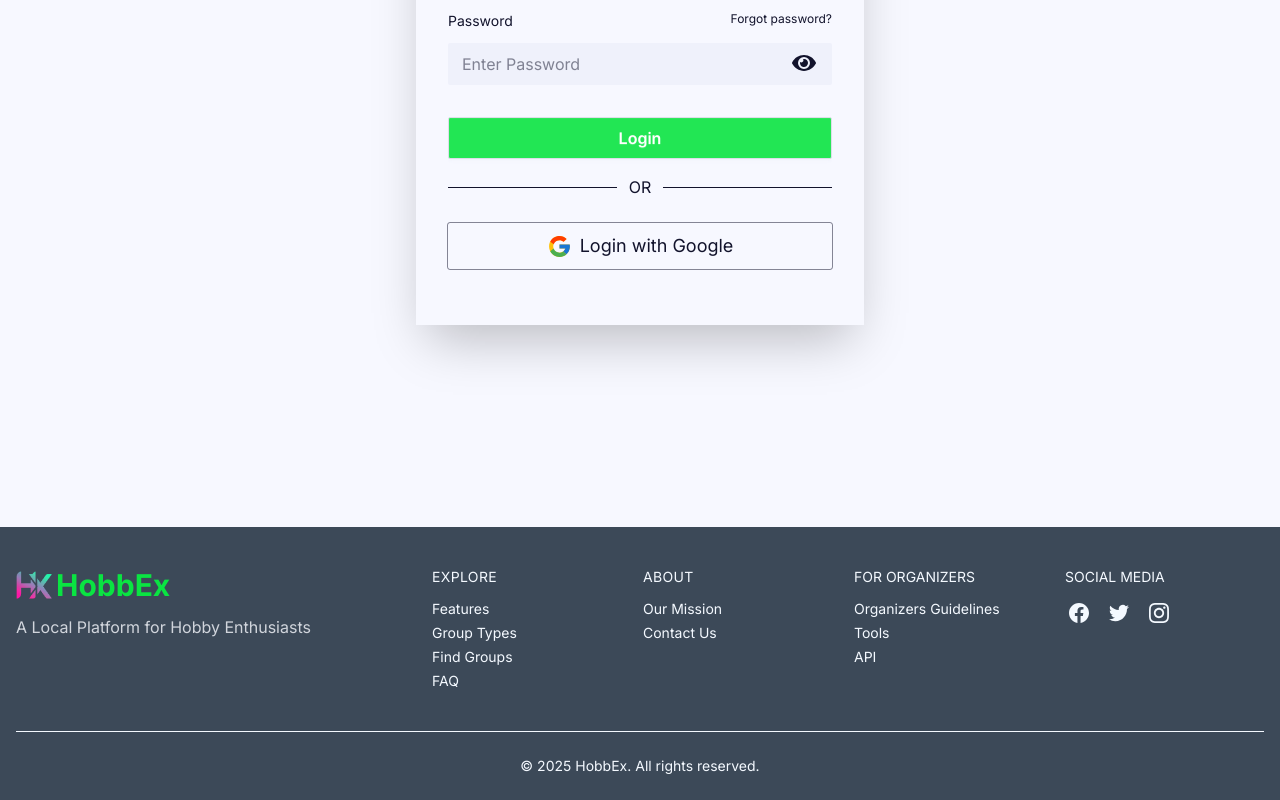
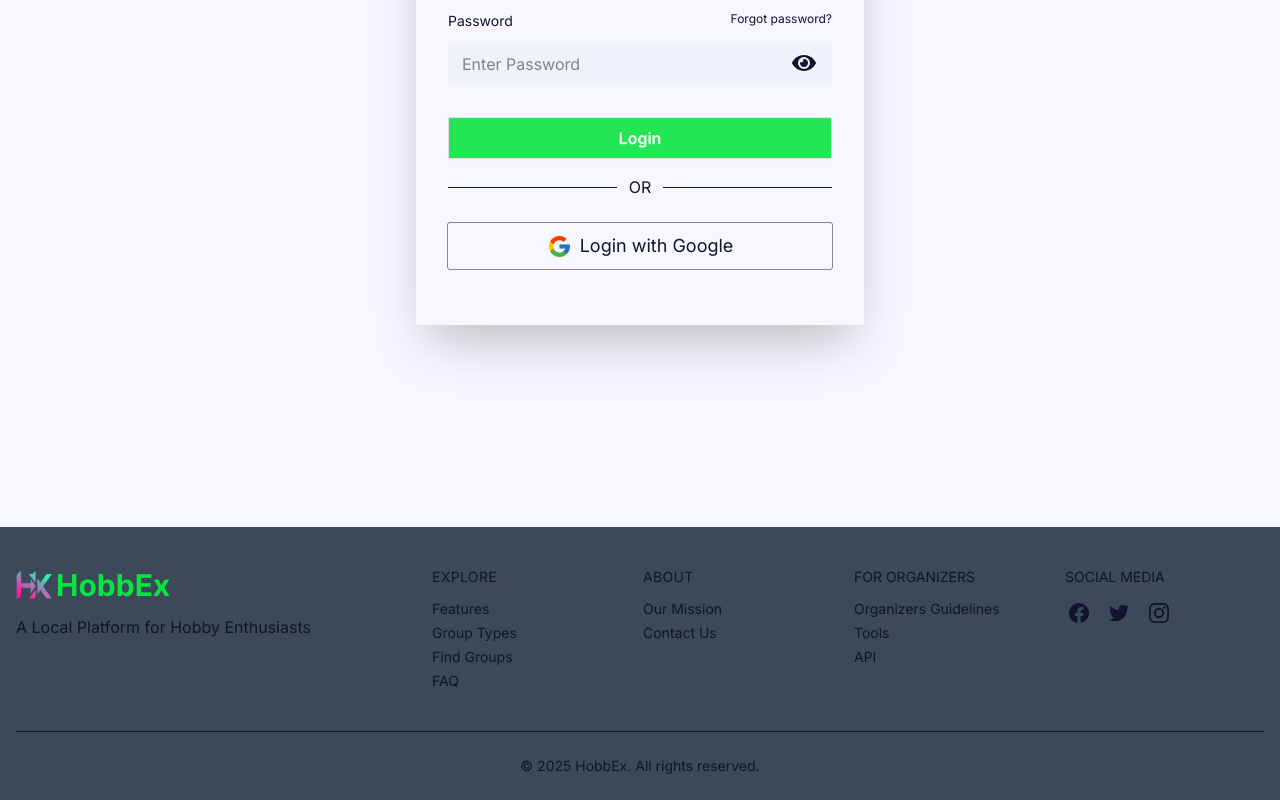
Before and after one commit to nurislam243/hobbex-client-side, a React (Vite) app: page /login in a window 1280 px wide. Shown: the part 383-1183 px from the top of the page. Built offline with nearby package versions, Linux system fonts and the light colour scheme; no server answers.

Commit message:
update readme.md file

```diff
--- a/src/components/Footer/Footer.jsx
+++ b/src/components/Footer/Footer.jsx
@@ -3,7 +3,7 @@ import { Link } from 'react-router';
 
 const Footer = () => {
     return (
-        <footer className="px-4 divide-y bg-neutral text-neutral-content dark:bg-gray-100 dark:text-gray-800">
+        <footer className="px-4 divide-y bg-neutral">
             <div className="container flex flex-col justify-between py-10 mx-auto space-y-8 lg:flex-row lg:space-y-0">
                 <div className="lg:w-1/3">
                     <a rel="noopener noreferrer" href="#" className="flex justify-center space-x-3 lg:justify-start">
@@ -14,11 +14,11 @@ const Footer = () => {
                             <Link to={'/'} className="text-3xl font-bold text-primary">HobbEx</Link>
                         </div>
                     </a>
-                    <p className='hidden xl:flex mt-3 text-gray-300'>A Local Platform for Hobby Enthusiasts</p>
+                    <p className='hidden xl:flex mt-3'>A Local Platform for Hobby Enthusiasts</p>
                 </div>
                 <div className="grid grid-cols-2 text-sm gap-x-3 gap-y-8 lg:w-2/3 sm:grid-cols-4">
                     <div className="space-y-3">
-                        <h3 className="tracking-wide uppercase dark:text-gray-900">Explore</h3>
+                        <h3 className="tracking-wide uppercase">Explore</h3>
                         <ul className="space-y-1">
                             <li>
                                 <a rel="noopener noreferrer" href="#">Features</a>
@@ -35,7 +35,7 @@ const Footer = () => {
                         </ul>
                     </div>
                     <div className="space-y-3">
-                        <h3 className="tracking-wide uppercase dark:text-gray-900">About</h3>
+                        <h3 className="tracking-wide uppercase">About</h3>
                         <ul className="space-y-1">
                             <li>
                                 <a rel="noopener noreferrer" href="#">Our Mission</a>
@@ -60,7 +60,7 @@ const Footer = () => {
                         </ul>
                     </div>
                     <div className="space-y-3">
-                        <div className="uppercase dark:text-gray-900">Social media</div>
+                        <div className="uppercase">Social media</div>
                         <div className="flex justify-start space-x-3">
                             <a rel="noopener noreferrer" href="https://www.facebook.com/nur.islam.568309/" title="Facebook" className="flex items-center p-1" target='_blank'>
                                 <svg xmlns="http://www.w3.org/2000/svg" fill="currentColor" viewBox="0 0 32 32" className="w-5 h-5 fill-current">
@@ -81,7 +81,7 @@ const Footer = () => {
                     </div>
                 </div>
             </div>
-            <div className="py-6 text-sm text-center dark:text-gray-600">© 2025 HobbEx. All rights reserved.</div>
+            <div className="py-6 text-sm text-center">© 2025 HobbEx. All rights reserved.</div>
         </footer>
     );
 };
--- a/src/pages/CreateGroup/CreateGroup.jsx
+++ b/src/pages/CreateGroup/CreateGroup.jsx
@@ -6,7 +6,7 @@ import { toast } from "react-toastify";
 
 const CreateGroup = () => {
   const {user} = useContext(AuthContext);
-  console.log(user);
+  // console.log(user);
 
   const handleCreateGroup = (e) =>{
     e.preventDefault();
@@ -16,6 +16,7 @@ const CreateGroup = () => {
 
 
     // create group form validation
+
     if (!newGroup.groupName || newGroup.groupName.length < 3) {
       toast.error("Group name must be at least 3 characters.");
       return;
@@ -42,6 +43,7 @@ const CreateGroup = () => {
       return;
     }
 
+
     if (!newGroup.imageURL || !newGroup.imageURL.startsWith("http")) {
       toast.error("Please enter a valid image URL.");
       return;
@@ -63,7 +65,7 @@ const CreateGroup = () => {
     })
     .then(res => res.json())
     .then(data => {
-      console.log(data);
+      // console.log(data);
       if(data.insertedId){
         Swal.fire({
           title: 'Group Created!',
--- a/src/pages/Login/Login.jsx
+++ b/src/pages/Login/Login.jsx
@@ -79,7 +79,7 @@ const Login = () => {
         signInWithPopup(auth, googleProvider)
         .then((result) => {
           const googleUser = result.user;
-          console.log(googleUser);
+        //   console.log(googleUser);
           setUser(googleUser);
           Swal.fire('Login Successful', 'You have successfully logged in.', 'success');
           navigate(from?from:"/");
--- a/src/pages/MyGroups/MyGroups.jsx
+++ b/src/pages/MyGroups/MyGroups.jsx
@@ -15,7 +15,7 @@ const MyGroups = () => {
     const allGroups = useLoaderData();
     const initialGroups = filterInitialMyGroups(allGroups, user);
     const [groups, setGroups] = useState(initialGroups);
-    console.log(user);
+    // console.log(user);
 
 
     const handleDeleteGroup = (id) => {
@@ -49,7 +49,11 @@ const MyGroups = () => {
             }
           })
           .catch(error => {
-            console.log('Delete failed:', error);
+            Swal.fire({
+                title: "Delete Failed!",
+                text: error,
+                icon: "error",
+              });
           });
 
 
--- a/src/pages/UpdateGroup/UpdateGroup.jsx
+++ b/src/pages/UpdateGroup/UpdateGroup.jsx
@@ -64,7 +64,7 @@ const CreateGroup = () => {
     })
     .then(res => res.json())
     .then(data => {
-      console.log(data);
+      // console.log(data);
       if(data.modifiedCount > 0){
         Swal.fire({
           title: 'Group Updated!',
--- a/src/utils/utils.js
+++ b/src/utils/utils.js
@@ -1,6 +1,6 @@
 export const filterInitialMyGroups = (allGroups, user) =>{
     const userEmailAuth = user.email;
-    console.log(userEmailAuth)
+    // console.log(userEmailAuth)
     const myGroups = allGroups.filter((group) => group.userEmail === userEmailAuth)
     return myGroups;
 }
```
Also changed, not shown: 1 other file (tests, documents, lock files or other folders).
